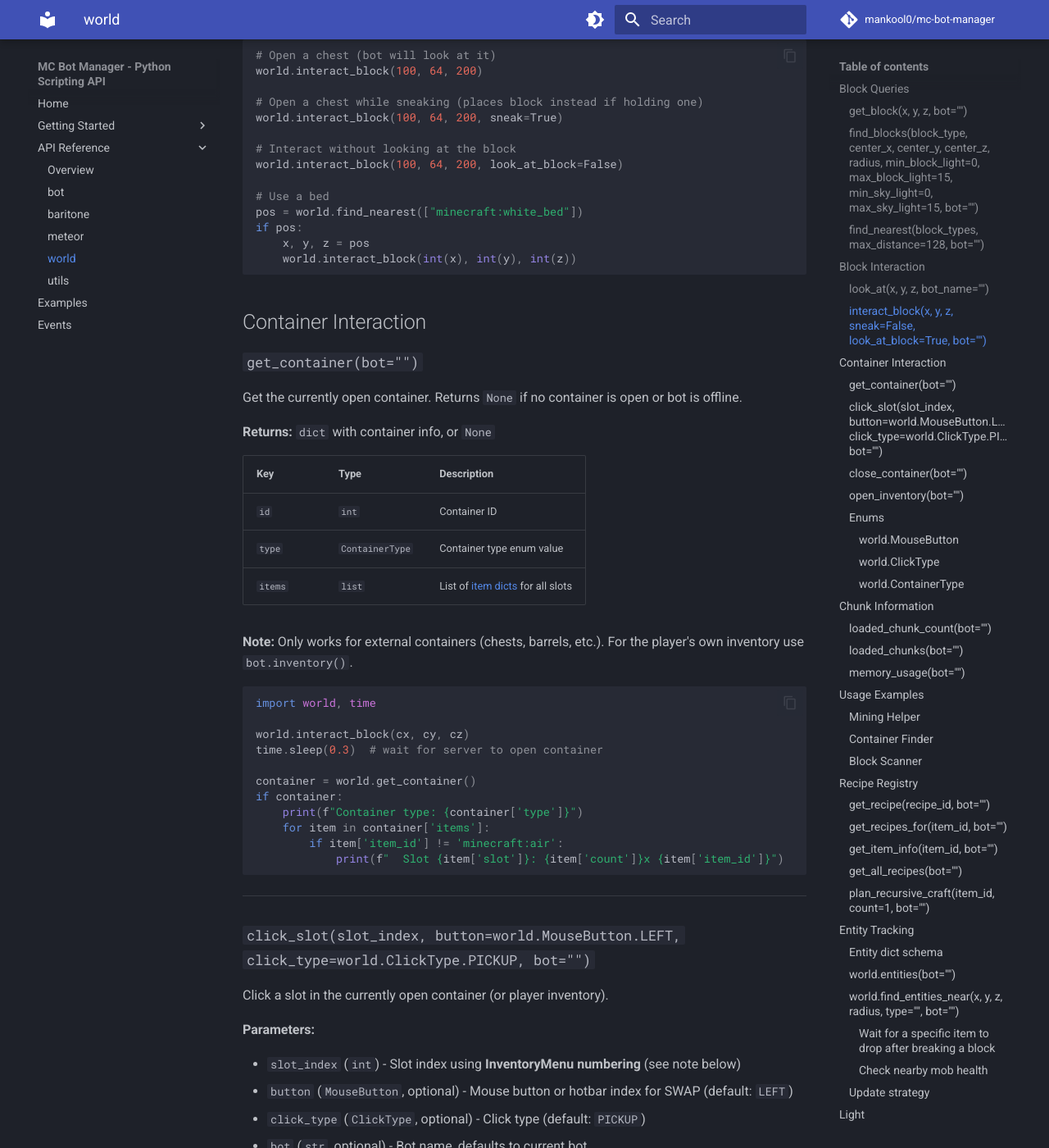
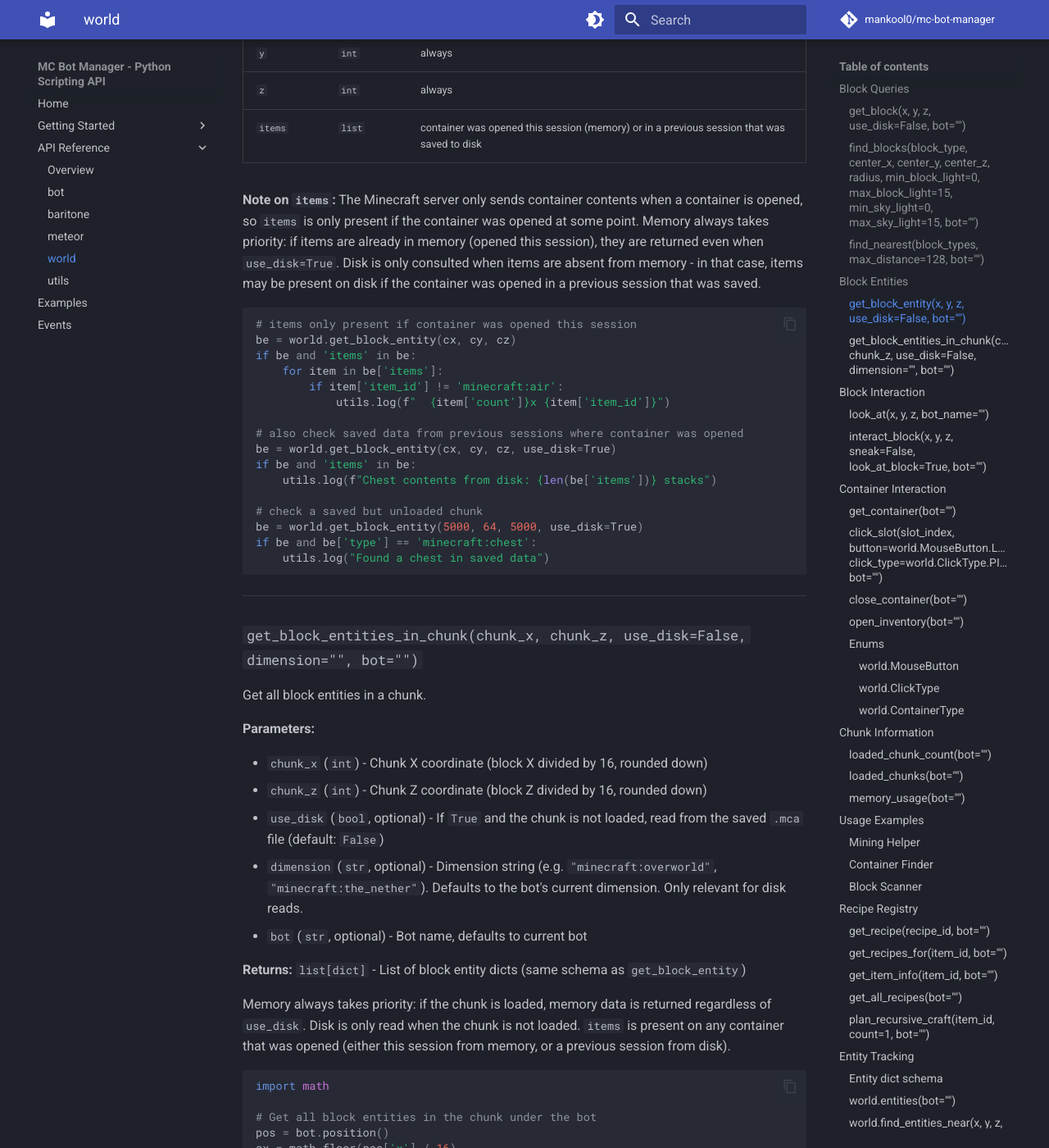
Before and after one commit to mankool0/mc-bot-manager, an MkDocs documentation site: the page built from docs/api/world.md, in a window 1280 px wide and 1400 px high, scrolled down 4608 px. Shown: the whole window at 82% size. Built offline with MkDocs 1.6.1 and Material for MkDocs 9.7.7, drawn with Linux system fonts in a browser that asks for light colours; comment, search, counter and statistics services are not loaded; some of the changed text lies outside the part shown.

Commit message:
update docs

````diff
--- a/docs/api/world.md
+++ b/docs/api/world.md
@@ -6,7 +6,7 @@
 
 ## Block Queries
 
-### `get_block(x, y, z, bot="")`
+### `get_block(x, y, z, use_disk=False, bot="")`
 
 Get the block state at the specified coordinates.
 
@@ -15,11 +15,14 @@
 - `x` (`int`) - Block X coordinate
 - `y` (`int`) - Block Y coordinate
 - `z` (`int`) - Block Z coordinate
+- `use_disk` (`bool`, optional) - If `True` and the chunk is not loaded in memory, read the block from the saved `.mca` region file on disk (default: `False`)
 - `bot` (`str`, optional) - Bot name, defaults to current bot
 
-**Returns:** `str` - Block state string (e.g., `"minecraft:stone"`, `"minecraft:chest[facing=north]"`), or `None` if chunk is not loaded or bot is offline
+**Returns:** `str` - Block state string (e.g., `"minecraft:stone"`, `"minecraft:chest[facing=north]"`), or `None` if chunk is not loaded (and not on disk when `use_disk=True`) or bot is offline
 
 **Raises:** `RuntimeError` if bot not found or not online
+
+**Note:** Disk reads require world saving to be enabled. Returns `None` if the world save path is not available or the chunk has never been saved.
 
 ```python
 # Get block at specific position
@@ -30,6 +33,11 @@
     # Check block type
     if "chest" in block:
         print("Found a chest!")
+
+# Read a block from a chunk that isn't currently loaded
+block = world.get_block(5000, 64, 5000, use_disk=True)
+if block:
+    print(f"Saved block: {block}")
 ```
 
 ### `find_blocks(block_type, center_x, center_y, center_z, radius, min_block_light=0, max_block_light=15, min_sky_light=0, max_sky_light=15, bot="")`
@@ -161,6 +169,95 @@
 else:
     print("No ore found within 50 blocks")
 ```
+
+## Block Entities
+
+Block entities are blocks with attached data: chests, furnaces, signs, shulker boxes, etc. The bot tracks block entities for chunks it has loaded this session. With `use_disk=True`, entities from saved but currently unloaded chunks can also be queried.
+
+### `get_block_entity(x, y, z, use_disk=False, bot="")`
+
+Get the block entity at the specified position.
+
+**Parameters:**
+
+- `x` (`int`) - Block X coordinate
+- `y` (`int`) - Block Y coordinate
+- `z` (`int`) - Block Z coordinate
+- `use_disk` (`bool`, optional) - If `True` and no in-memory data exists, read from the saved `.mca` file (default: `False`)
+- `bot` (`str`, optional) - Bot name, defaults to current bot
+
+**Returns:** `dict` or `None` if no block entity exists at that position
+
+| Key | Type | Present when |
+|-----|------|-------------|
+| `type` | `str` | always (e.g. `"minecraft:chest"`) |
+| `x` | `int` | always |
+| `y` | `int` | always |
+| `z` | `int` | always |
+| `items` | `list` | container was opened this session (memory) or in a previous session that was saved to disk |
+
+**Note on `items`:** The Minecraft server only sends container contents when a container is opened, so `items` is only present if the container was opened at some point. Memory always takes priority: if items are already in memory (opened this session), they are returned even when `use_disk=True`. Disk is only consulted when items are absent from memory - in that case, items may be present on disk if the container was opened in a previous session that was saved.
+
+```python
+# items only present if container was opened this session
+be = world.get_block_entity(cx, cy, cz)
+if be and 'items' in be:
+    for item in be['items']:
+        if item['item_id'] != 'minecraft:air':
+            utils.log(f"  {item['count']}x {item['item_id']}")
+
+# also check saved data from previous sessions where container was opened
+be = world.get_block_entity(cx, cy, cz, use_disk=True)
+if be and 'items' in be:
+    utils.log(f"Chest contents from disk: {len(be['items'])} stacks")
+
+# check a saved but unloaded chunk
+be = world.get_block_entity(5000, 64, 5000, use_disk=True)
+if be and be['type'] == 'minecraft:chest':
+    utils.log("Found a chest in saved data")
+```
+
+---
+
+### `get_block_entities_in_chunk(chunk_x, chunk_z, use_disk=False, dimension="", bot="")`
+
+Get all block entities in a chunk.
+
+**Parameters:**
+
+- `chunk_x` (`int`) - Chunk X coordinate (block X divided by 16, rounded down)
+- `chunk_z` (`int`) - Chunk Z coordinate (block Z divided by 16, rounded down)
+- `use_disk` (`bool`, optional) - If `True` and the chunk is not loaded, read from the saved `.mca` file (default: `False`)
+- `dimension` (`str`, optional) - Dimension string (e.g. `"minecraft:overworld"`, `"minecraft:the_nether"`). Defaults to the bot's current dimension. Only relevant for disk reads.
+- `bot` (`str`, optional) - Bot name, defaults to current bot
+
+**Returns:** `list[dict]` - List of block entity dicts (same schema as `get_block_entity`)
+
+Memory always takes priority: if the chunk is loaded, memory data is returned regardless of `use_disk`. Disk is only read when the chunk is not loaded. `items` is present on any container that was opened (either this session from memory, or a previous session from disk).
+
+```python
+import math
+
+# Get all block entities in the chunk under the bot
+pos = bot.position()
+cx = math.floor(pos['x'] / 16)
+cz = math.floor(pos['z'] / 16)
+
+entities = world.get_block_entities_in_chunk(cx, cz)
+for be in entities:
+    utils.log(f"{be['type']} at ({be['x']}, {be['y']}, {be['z']})")
+
+# Scan a saved chunk for chests
+entities = world.get_block_entities_in_chunk(312, -5, use_disk=True)
+chests = [be for be in entities if be['type'] == 'minecraft:chest']
+utils.log(f"Found {len(chests)} chests in saved chunk (312, -5)")
+
+# Scan a chunk in the nether from disk
+nether_ents = world.get_block_entities_in_chunk(10, 10,
+    use_disk=True, dimension="minecraft:the_nether")
+```
+
+---
 
 ## Block Interaction
 
@@ -802,7 +899,7 @@
 
 ## Light
 
-### `get_light(x, y, z, bot="")`
+### `get_light(x, y, z, use_disk=False, bot="")`
 
 Get the light levels at the specified block position.
 
@@ -811,9 +908,10 @@
 - `x` (`float`) - X coordinate
 - `y` (`float`) - Y coordinate
 - `z` (`float`) - Z coordinate
+- `use_disk` (`bool`, optional) - If `True` and the chunk is not loaded in memory, read light data from the saved `.mca` region file on disk (default: `False`)
 - `bot` (`str`, optional) - Bot name, defaults to current bot
 
-**Returns:** `dict` or `None` if the chunk is not loaded
+**Returns:** `dict` or `None` if the chunk is not loaded (and not on disk when `use_disk=True`)
 
 | Key | Type | Description |
 |-----|------|-------------|
@@ -832,6 +930,9 @@
     # A position with no block light and no sky access is fully dark
     if light['block'] == 0 and light['sky'] == 0:
         utils.log("No light sources reach this block")
+
+# Read light from a saved but unloaded chunk
+light = world.get_light(5000, 64, 5000, use_disk=True)
 ```
 
 ---
````
